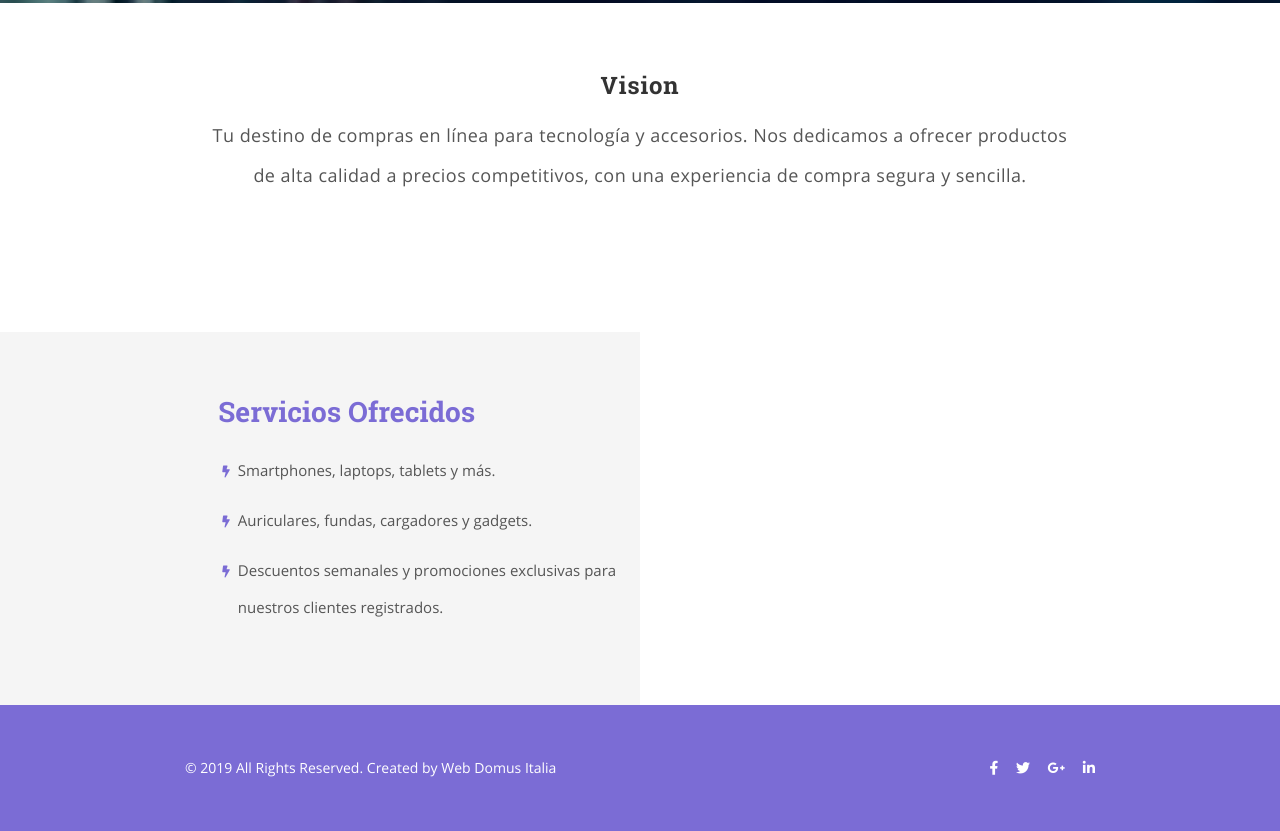
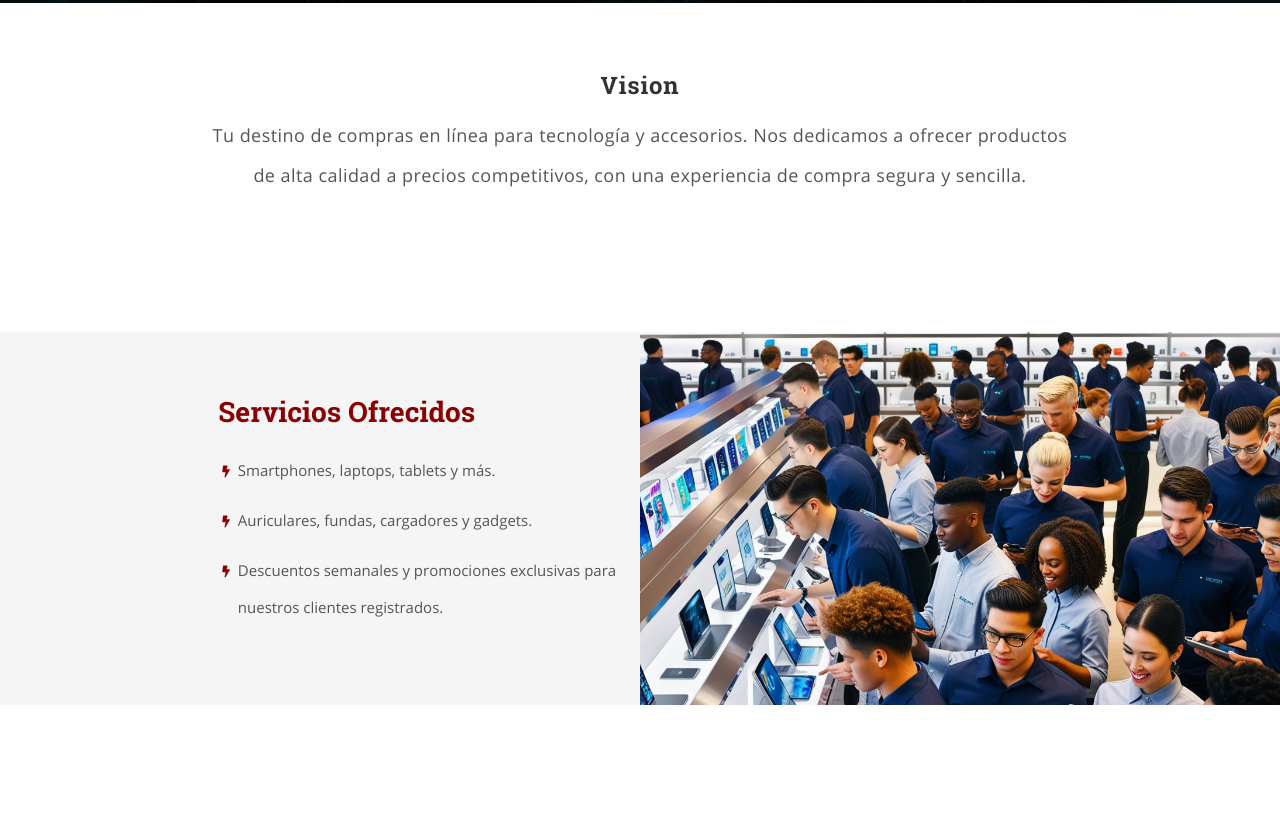
Before and after one commit to Nicora2244/tiendaonlineelectrohubinsec, a plain HTML site: page index.html in a window 1280 px wide. Shown: the part 1029-1860 px from the top of the page. After the commit the page ends 1734 px from the top, so only its background shows below. Drawn offline with nearby package versions, Linux system fonts and the light colour scheme.

Commit message:
commit 5

```diff
--- a/css/style.css
+++ b/css/style.css
@@ -64,7 +64,7 @@ a {
 }
 /*Banner*/
 .yoga-template .banner {
-	background-image: url(../img/imagen11.jpeg);
+	background-image: url(../img/imagen14.jpg);
 	background-repeat: no-repeat;
 	background-size: cover;
 	background-position: center center;
@@ -169,7 +169,7 @@ a {
     letter-spacing: 0.6px;
     font-weight: 700;
     padding: 21px 32px 19px;
-    background-color: #7d2181;
+    background-color: #8B0000;
     color: #fff;
     border-radius: 3px;
     text-transform: uppercase;
@@ -224,7 +224,7 @@ a {
 }
 .yoga-template .service-section .service-detail a:hover .service-title{
 	text-decoration: none;
-	color: #fe86d4;
+	color: #8B0000;
 }
 .yoga-template .service-section .service-title {
 	font-family: 'Josefin Sans', sans-serif;
@@ -258,7 +258,7 @@ a {
     font-family: 'Roboto Slab', serif;
     font-size: 28px;
     line-height: 40px;
-    color: #7b6cd5;
+    color: #8B0000;
     font-weight: 600;
 	text-align: left;
 }
@@ -280,10 +280,10 @@ a {
   width: 1.3em;
   font-size: 12px;
   line-height: 40px;
-  color: #7b6cd5;
+  color: #8B0000;
 }
 .yoga-template .best-class-club .best-class-club-img {
-	background-image: url(../img/imagen12.jpg);
+	background-image: url(../img/imagen15.jpg);
     background-size: cover;
     background-position: center right;
     background-repeat: no-repeat;
--- a/index.html
+++ b/index.html
@@ -30,14 +30,14 @@
           <div class="row">
             <div class="col-md-4 top-bar-left order-2 order-md-12">
               <i class="fas fa-envelope-open-text"></i>
-              <a href="mailto:info@webdomus.net">info@webdomus.net</a>
+              <a href="mailto:info@webdomus.net">info@tiendaonlineelectrohub.com</a>
             </div>
             <div class="col-md-4 logo order-1 order-md-12">
               <img class="logo-img" src="img/imagen10.jpg" alt="">
             </div>
             <div class="col-md-4 top-bar-right order-3 order-md-12">
               <i class="fas fa-phone-alt"></i>
-              <a href="tel:+39.0874.484661">+39.0874.484661</a>
+              <a href="tel:+39.0874.484661">+(57) 320-58-55</a>
             </div>
           </div>
         </div>
@@ -86,25 +86,6 @@
           </div>
         </div>
       </div>
-      <!--Copyright-->
-      <footer class="footer">
-        <div class="copyright">
-          <div class="inside-container">
-            <div class="row">
-              <div class="col-md-6 order-2 order-md-12">
-                <p>&copy; 2019 All Rights Reserved. Created by <a href="https://www.webdomus.net/" class="created-by">Web Domus Italia</a></p>
-              </div>
-              <div class="col-md-6 social order-1 order-md-12">
-                <a href="#"><i class="fab fa-facebook-f"></i></a>
-                <a href="#"><i class="fab fa-twitter"></i></a>
-                <a href="#"><i class="fab fa-google-plus-g"></i></a>
-                <a href="#"><i class="fab fa-linkedin-in"></i></a>
-              </div>
-            </div>
-          </div>
-        </div>
-      </footer>
-    </div>
     <!-- Optional JavaScript -->
     <!-- jQuery first, then Popper.js, then Bootstrap JS -->
     <script src="https://code.jquery.com/jquery-3.3.1.slim.min.js" integrity="sha384-q8i/X+965DzO0rT7abK41JStQIAqVgRVzpbzo5smXKp4YfRvH+8abtTE1Pi6jizo" crossorigin="anonymous"></script>
```
Also changed, not shown: admin.html (+0 -19 lines), img/imagen14.jpg (added), img/imagen15.jpg (added).
